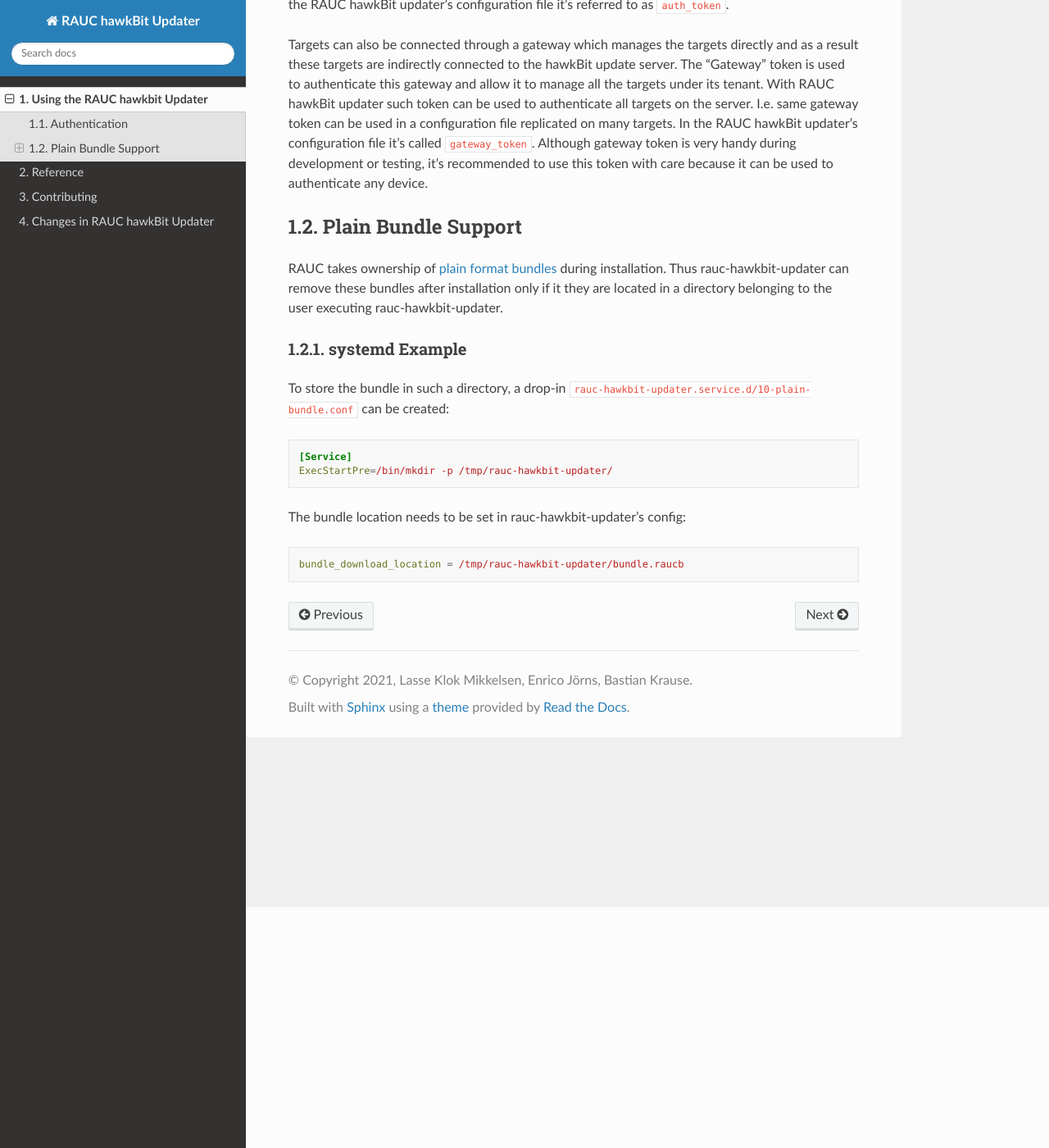
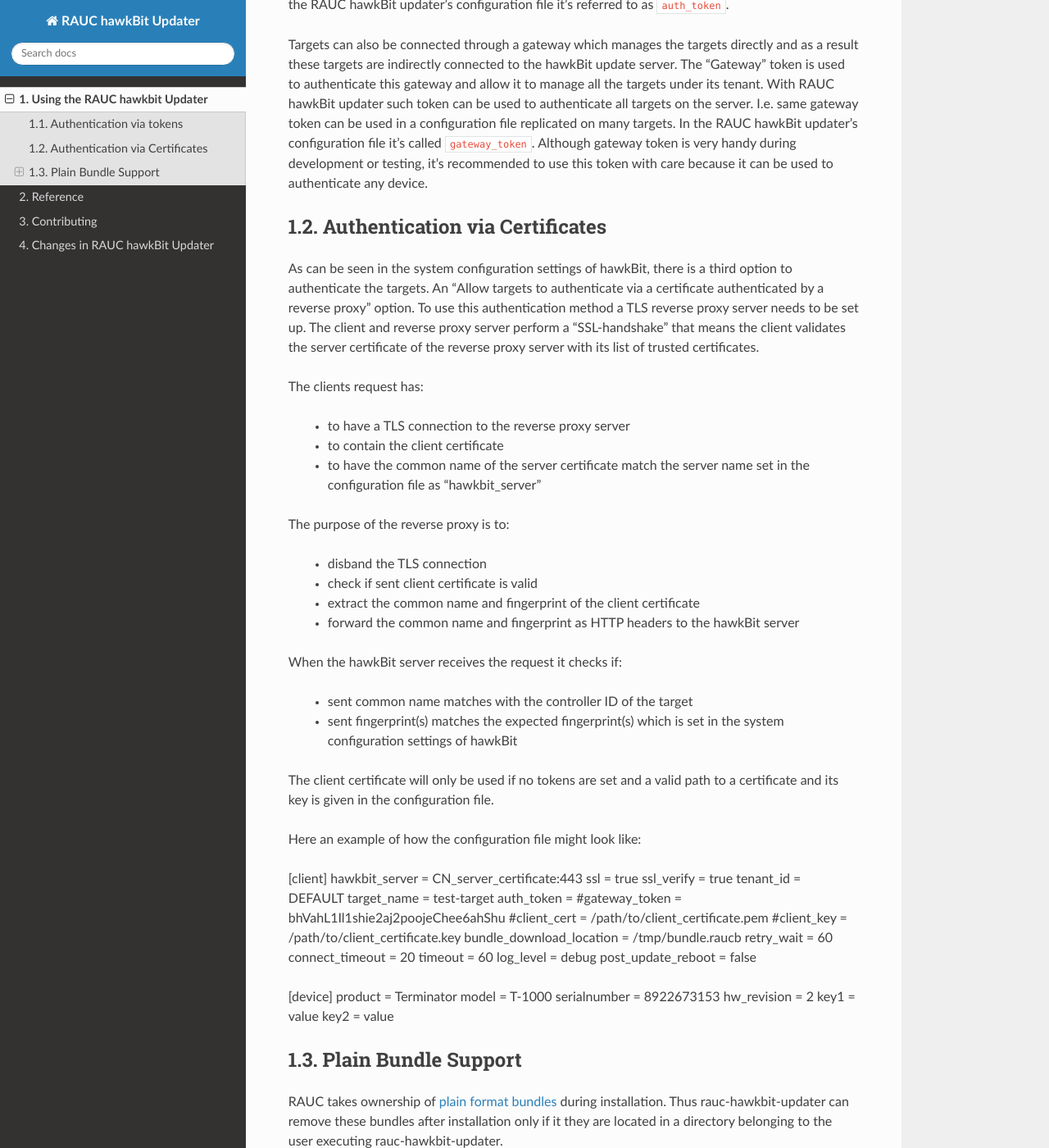
Before and after one commit to rauc/rauc-hawkbit-updater, a Sphinx documentation site: the page built from docs/using.rst, in a window 1280 px wide and 1400 px high, scrolled down 294 px. Shown: the whole window at 82% size. Built offline with Sphinx 7.4.7 and the Read the Docs theme 2.0.0, drawn with Linux system fonts in a browser that asks for light colours; some of the changed text lies outside the part shown.

Commit message:
Add option to authenticate via client certificates
Client certificate and privat key of Client certificate are send to the set
Server. Add description on how to use this authentication method in
"docs/using.rst" file.

Signed-off-by: Cem Tenruh <c.tenruh@phytec.de>

```diff
--- a/docs/using.rst
+++ b/docs/using.rst
@@ -1,8 +1,8 @@
 Using the RAUC hawkbit Updater
 ==============================
 
-Authentication
---------------
+Authentication via tokens
+-------------------------
 
 As described on the `hawkBit Authentication page <https://www.eclipse.org/hawkbit/concepts/authentication/>`_
 in the "DDI API Authentication Modes" section, a device can be authenticated
@@ -21,6 +21,68 @@
 Although gateway token is very handy during development or testing, it's
 recommended to use this token with care because it can be used to
 authenticate any device.
+
+Authentication via Certificates
+-------------------------------
+
+As can be seen in the system configuration settings of hawkBit, there is a
+third option to authenticate the targets. An "Allow targets to authenticate via
+a certificate authenticated by a reverse proxy" option. To use this
+authentication method a TLS reverse proxy server needs to be set up.
+The client and reverse proxy server perform a "SSL-handshake" that means the
+client validates the server certificate of the reverse proxy server with its
+list of trusted certificates.
+
+The clients request has:
+
+        - to have a TLS connection to the reverse proxy server
+        - to contain the client certificate
+        - to have the common name of the server certificate match the server
+          name set in the configuration file as "hawkbit_server"
+
+The purpose of the reverse proxy is to:
+
+        - disband the TLS connection
+        - check if sent client certificate is valid
+        - extract the common name and fingerprint of the client certificate
+        - forward the common name and fingerprint as HTTP headers to the
+          hawkBit server
+
+When the hawkBit server receives the request it checks if:
+
+        - sent common name matches with the controller ID of the target
+        - sent fingerprint(s) matches the expected fingerprint(s) which is set
+          in the system configuration settings of hawkBit
+
+The client certificate will only be used if no tokens are set and a valid path
+to a certificate and its key is given in the configuration file.
+
+Here an example of how the configuration file might look like:
+
+[client]
+hawkbit_server            = CN_server_certificate:443
+ssl                       = true
+ssl_verify                = true
+tenant_id                 = DEFAULT
+target_name               = test-target
+auth_token                =
+#gateway_token            = bhVahL1Il1shie2aj2poojeChee6ahShu
+#client_cert              = /path/to/client_certificate.pem
+#client_key               = /path/to/client_certificate.key
+bundle_download_location  = /tmp/bundle.raucb
+retry_wait                = 60
+connect_timeout           = 20
+timeout                   = 60
+log_level                 = debug
+post_update_reboot        = false
+
+[device]
+product                   = Terminator
+model                     = T-1000
+serialnumber              = 8922673153
+hw_revision               = 2
+key1                      = value
+key2                      = value
 
 Plain Bundle Support
 --------------------
```
Also changed, not shown: README.md (+2 -0 lines), 4 other files.
